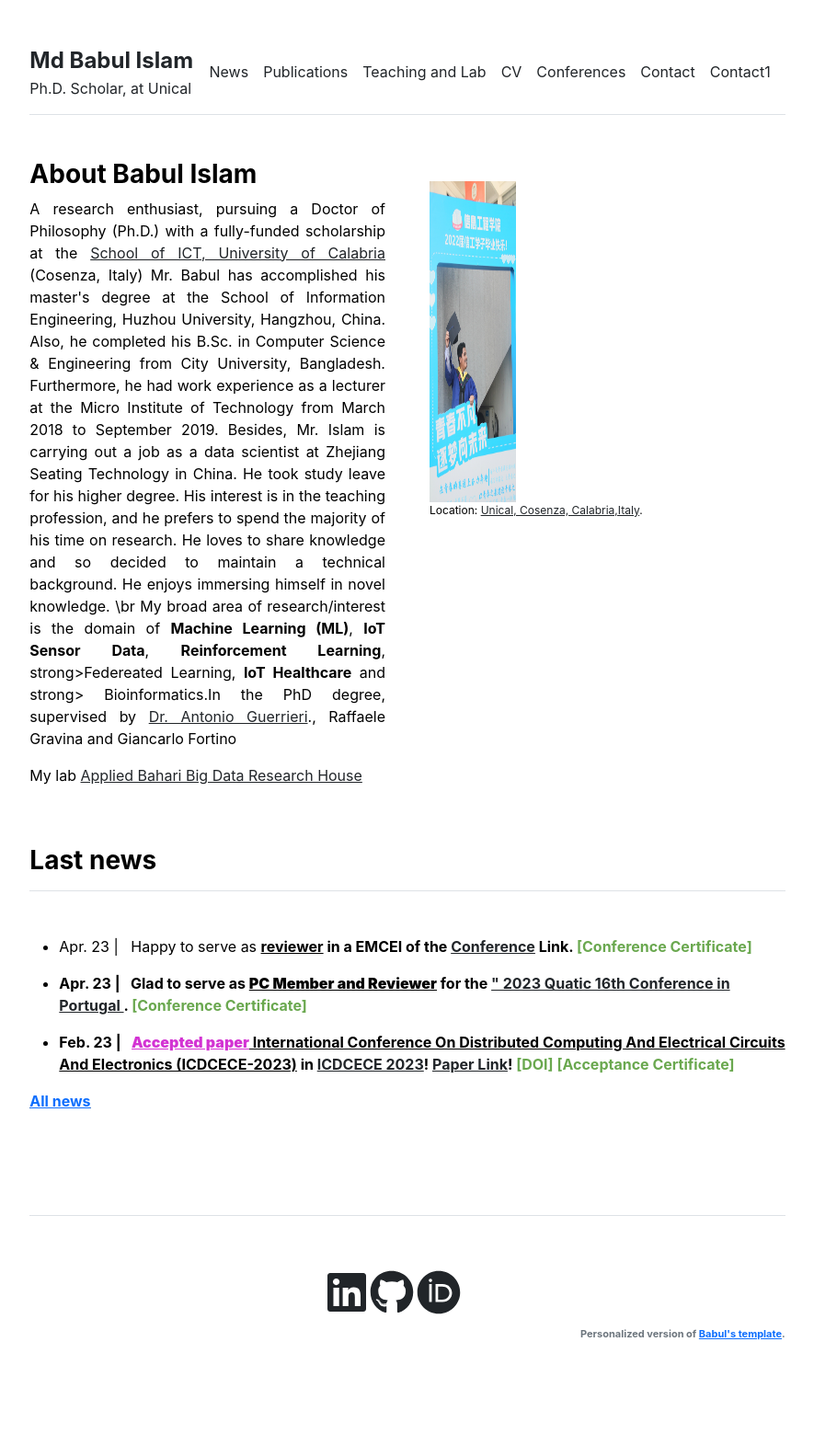
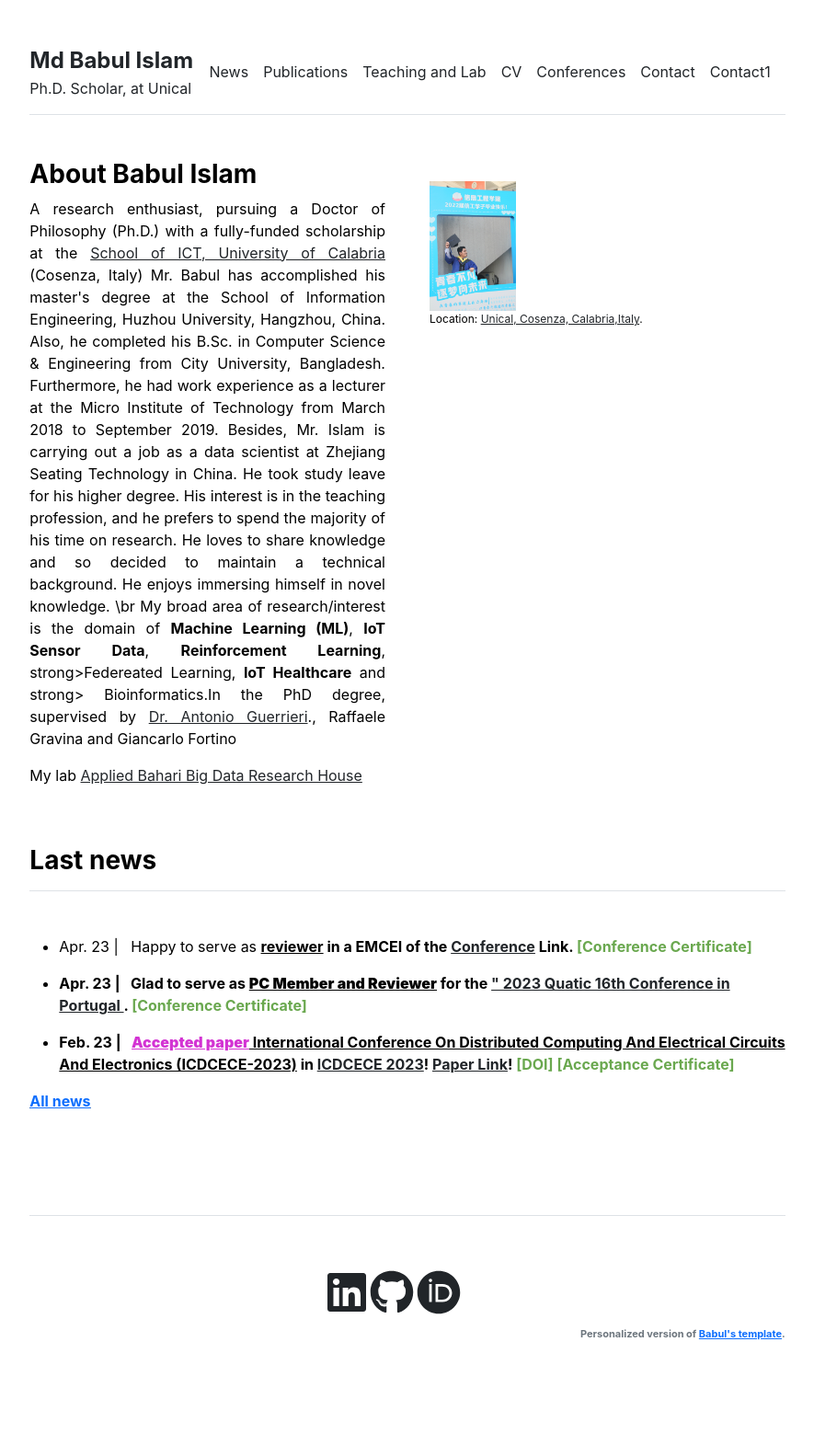
Before and after one commit to babulcseian/babulcseian.github.io, a Jekyll site: the page built from index.md, in a window 1280 px wide. Shown: the whole page at 92% size, without its empty margins (197-1082 px from the left). Built offline with Jekyll 4.4.1, drawn with Linux system fonts in a browser that asks for light colours; a style sheet for code colours, icons or effects is not loaded.

Commit message:
Update home.html

```diff
--- a/_layouts/home.html
+++ b/_layouts/home.html
@@ -20,7 +20,7 @@
   </div>
   <div class="col-md-5">
     <br>
-    <img src="{{ site.github.url }}/assets/img/Babul.jpg" alt="Home" width="30%" height="50%">
+    <img src="{{ site.github.url }}/assets/img/Babul.jpg" alt="Home" width="30%">
     <p style="font-size:12px">
       Location: <a class="other" href='https://goo.gl/maps/hsu2JB4HwjQN7TqC7'>Unical, Cosenza, Calabria,Italy</a>.
     </p>
```
